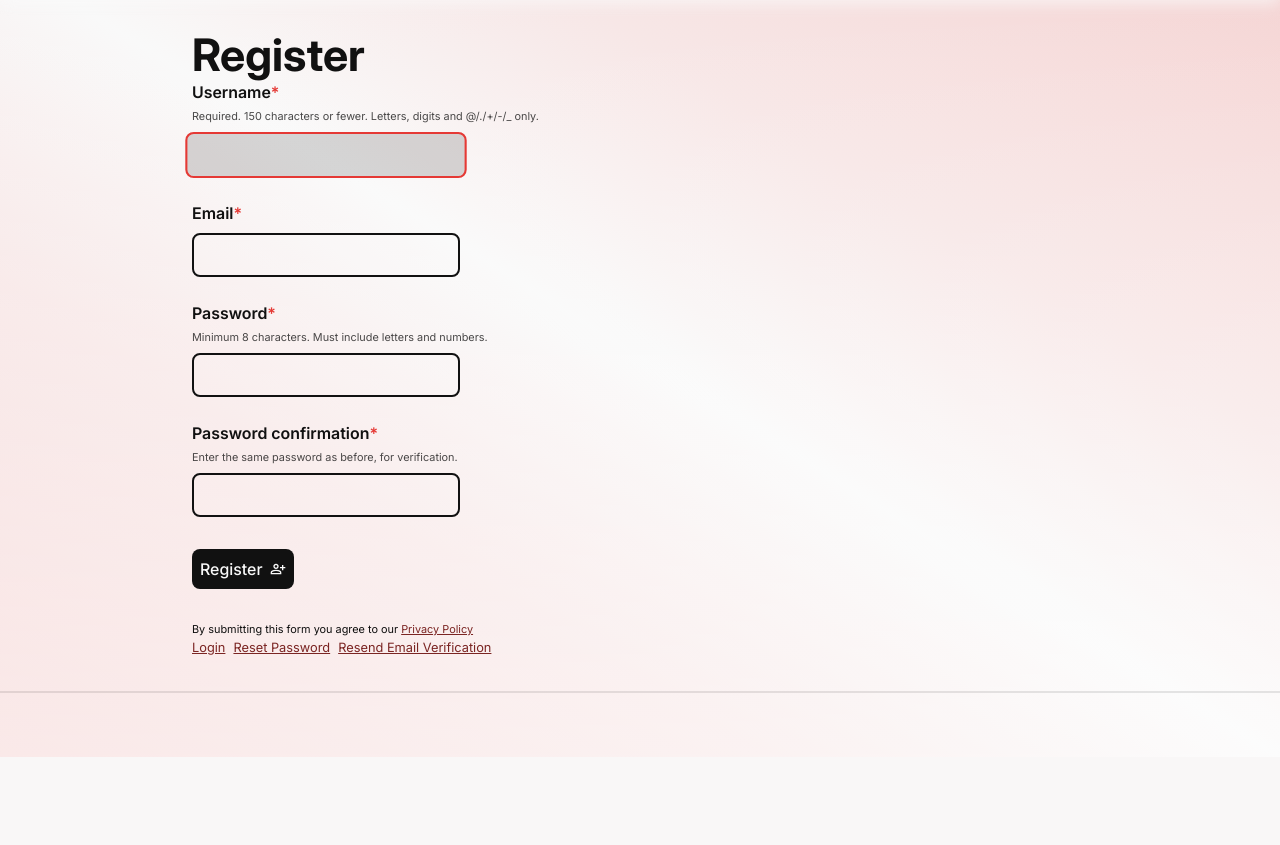
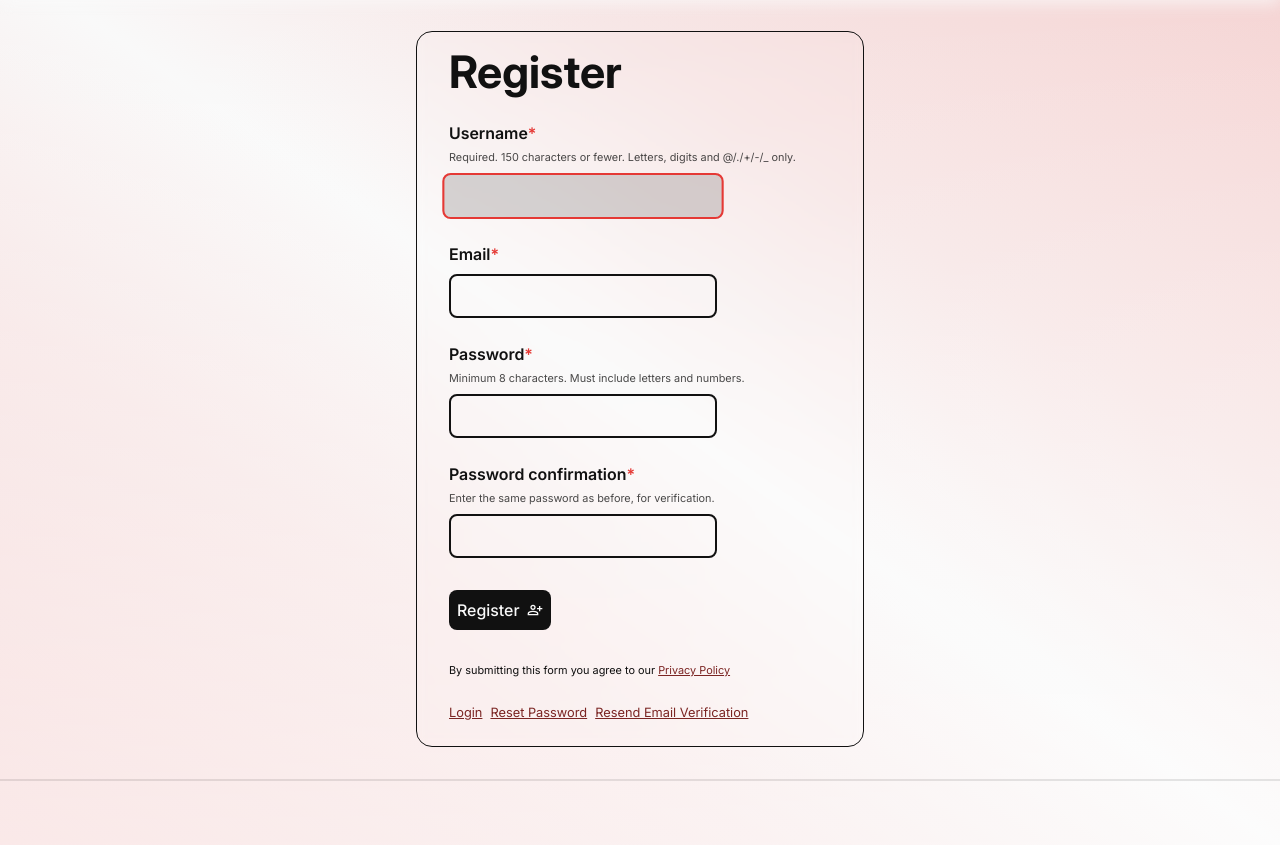
Before and after one commit to LucLor06/platedex, a Django app: page /accounts/register/ in a window 1280 px wide. Shown: the part 43-888 px from the top of the page. Before the commit the page ends 800 px from the top, so only its background shows below. Run offline with Django 5.2, Linux system fonts and the light colour scheme; style sheets or scripts are compiled from the project's sources; some libraries are stand-ins or nearby versions.

Commit message:
feat(styling): Add single-container styling

```diff
--- /dev/null
+++ b/static/styles/_single-container.scss
@@ -0,0 +1,33 @@
+.single-container {
+    border: solid 1px var(--color-text);
+    background-color: rgba(255, 255, 255, 0.03);
+    backdrop-filter: blur(5px);
+    padding: 1rem 2rem 1.5rem 2rem;
+    width: clamp(340px, 50%, 1200px);
+    border-radius: 1rem;
+    display: flex;
+    flex-direction: column;
+    gap: 1.5rem;
+
+    hr {
+        width: 100%;
+    }
+
+    p {
+        margin: 0;
+    }
+
+    .single-container__header {
+        display: flex;
+        flex-direction: column;
+        gap: .25rem;
+    }
+}
+
+.single-container__wrapper {
+    flex: 1;
+    display: flex;
+    flex-direction: column;
+    align-items: center;
+    justify-content: center;
+}
--- a/static/styles/styles.scss
+++ b/static/styles/styles.scss
@@ -3,9 +3,10 @@
 @import '_utils.scss';
 @import '_layout.scss';
 @import '_text.scss';
-@import '_inputs.scss';
+@import '_forms.scss';
 @import '_cards.scss';
 @import '_icons.scss';
 @import '_footer.scss';
 @import '_accessibility.scss';
 @import '_navigation.scss';
+@import '_single-container.scss';
```
Also changed, not shown: static/styles/_forms.scss (renamed from static/styles/_inputs.scss).
